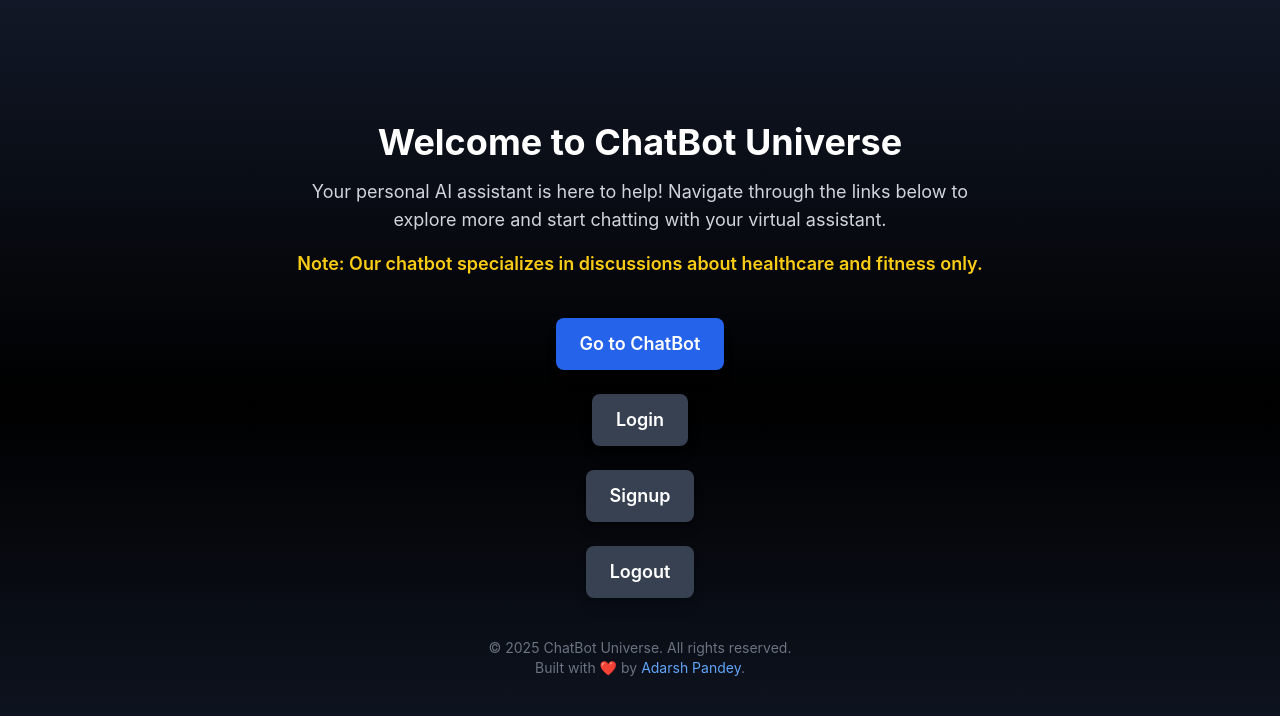
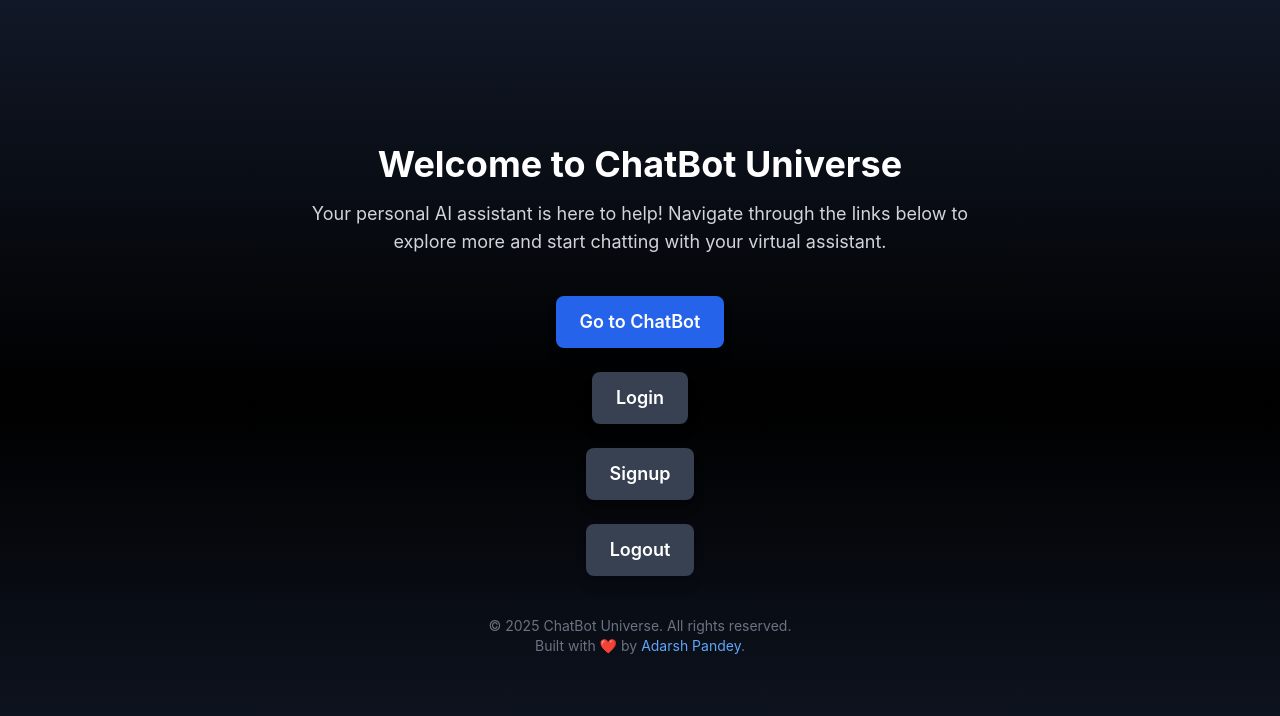
Before and after one commit to Adarsh1442005/frontendchat, a React (Create React App) app: page / in a window 1280 px wide. Shown: the top 716 px of the page. Built offline with nearby package versions, Linux system fonts and the light colour scheme.

Commit message:
Update home.js

```diff
--- a/src/home.js
+++ b/src/home.js
@@ -11,9 +11,7 @@ const HomePage = () => {
           Your personal AI assistant is here to help! Navigate through the links below to explore
           more and start chatting with your virtual assistant.
         </p>
-        <p className="text-lg text-yellow-400 font-semibold mt-4">
-          Note: Our chatbot specializes in discussions about healthcare and fitness only.
-        </p>
+
       </header>
 
       {/* Links Section */}
```
